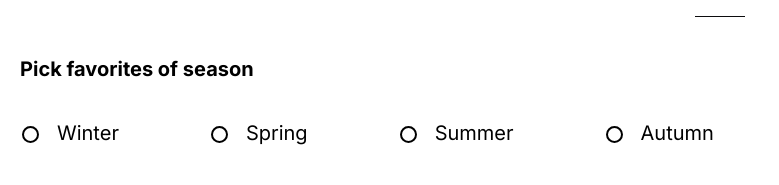
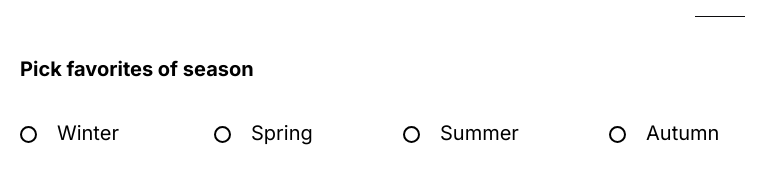
Before and after one commit to Margarita-Golubeva/Library, a plain HTML site: page library/index.html in a window 1280 px wide. Shown: the part 1589-1774 px from the top of the page, 0-779 px from the left. Drawn offline with Linux system fonts and the light colour scheme; a web font is replaced by a local one.

Commit message:
feat: radio buttons stay in one place

```diff
--- a/library/style.css
+++ b/library/style.css
@@ -241,9 +241,9 @@ h1 {
 .radio-choice {
   display: flex;
   margin-left: 20px;
-  margin-right: auto;
   width: 700px;
-  justify-content: flex-start;
+  height: 24px;
+  justify-content: space-between;
   -webkit-user-select: none;
   -moz-user-select: none;
   -ms-user-select: none;
@@ -257,23 +257,37 @@ h1 {
 
 .radio-button {
   position: relative;
-  margin-right: 127px;
+  margin-right: 194px;
+}
+
+.radio-button:hover, .radio-button:focus {
+  cursor: pointer;
 }
 
 .radio-style {
   position: absolute;
   top: 5px;
-  left: -35px;
+  left: -37px;
   width: 17px;
   height: 17px;
   border: 2px solid #000;
+}
+
+.radio-season {
+  position: absolute;
+  left: 0;
 }
 
 .radio-button:first-child {
   margin-left: 37px;
 }
 
+.radio-button:nth-child(3) {
+  margin-left: -5px;
+}
+
 .radio-button:last-child {
+  margin-left: 12px;
   margin-right: auto;
 }
 
```
